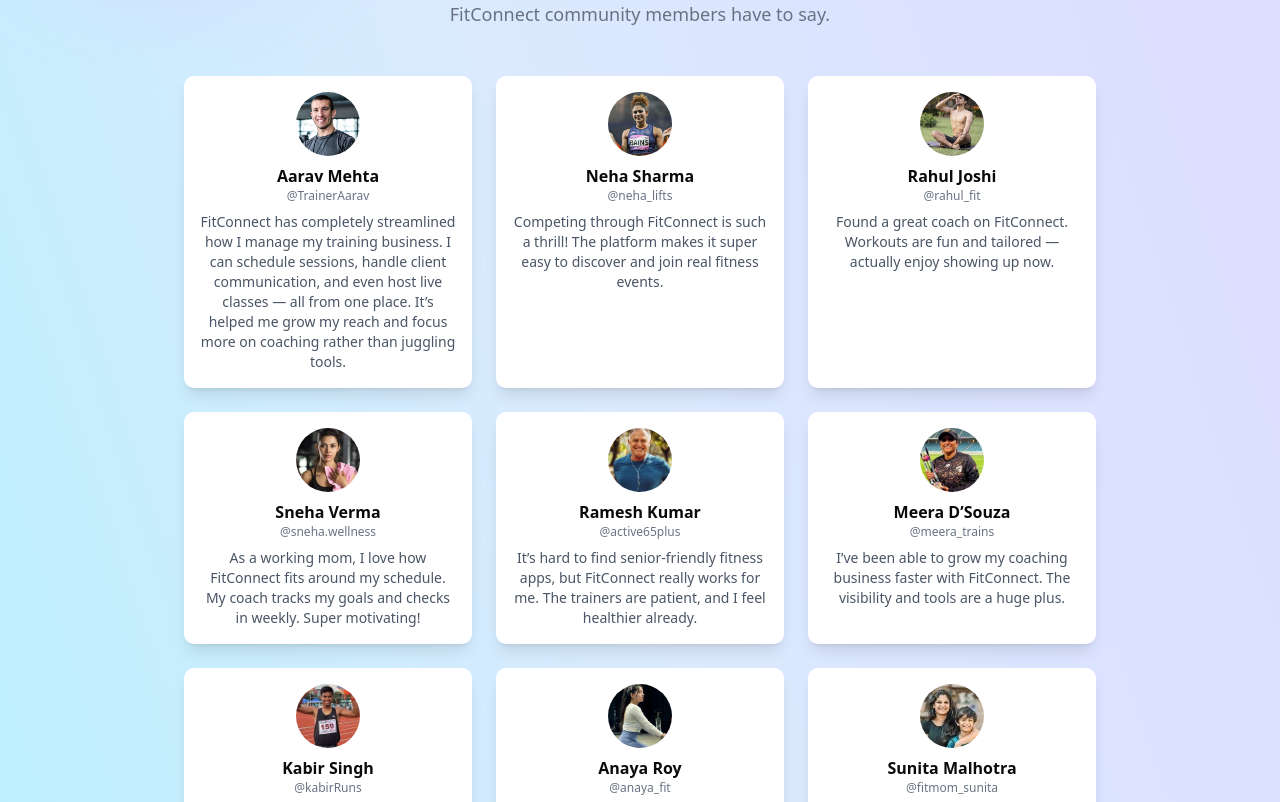
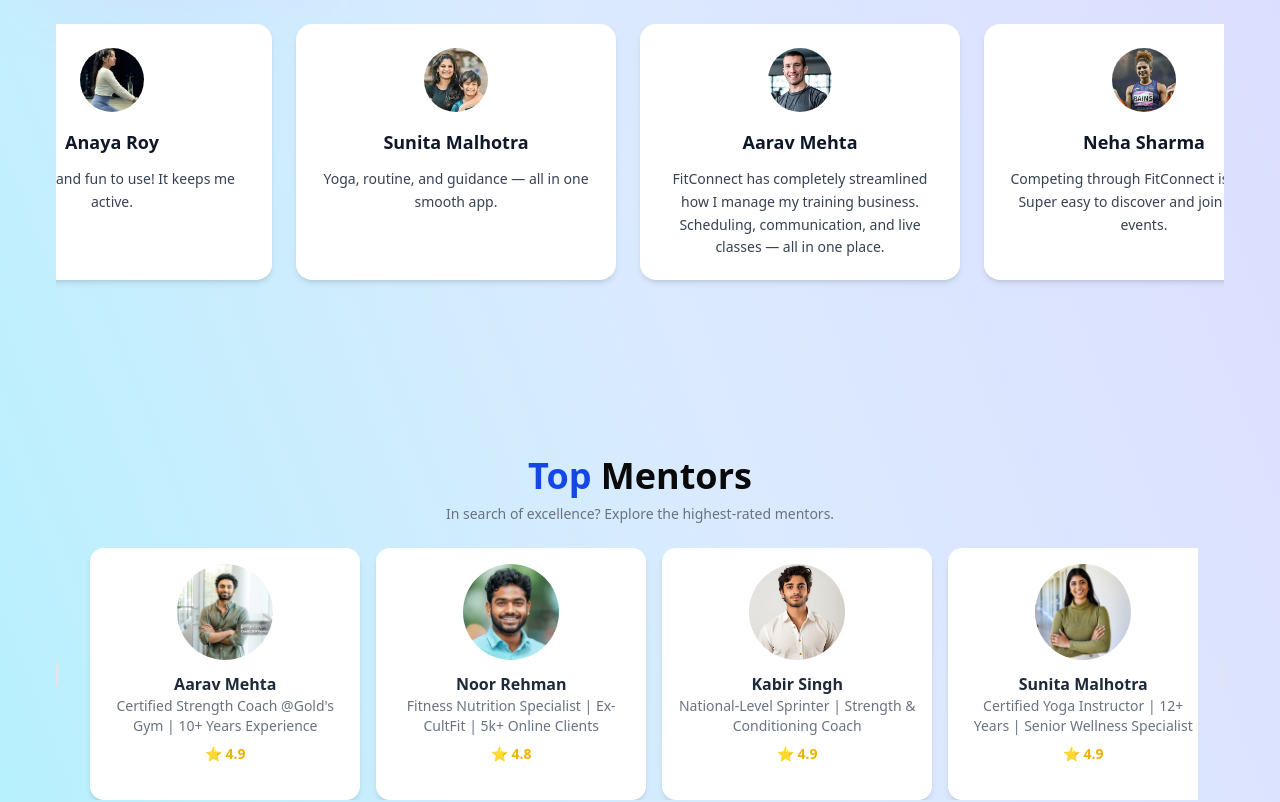
Before and after one commit to Praveenkumar02023/fit-connect, a React (Vite) app in the folder frontend/: page / in a window 1280 px wide. Shown: the part 1400-2202 px from the top of the page. Built offline with nearby package versions, Linux system fonts and the light colour scheme.

Commit message:
made all review card left scrollable

```diff
--- a/frontend/src/components/LandingPage/ReviewCard.jsx
+++ b/frontend/src/components/LandingPage/ReviewCard.jsx
@@ -2,11 +2,32 @@
 
 const ReviewCard = ({ name, username, image, review }) => {
   return (
-    <div className="bg-white p-4 rounded-lg shadow-lg w-64 sm:w-72 flex flex-col items-center text-center">
-      <img src={image} alt={name} className="w-16 h-16 rounded-full object-cover mb-2" />
-      <h4 className="font-bold text-sm sm:text-base">{name}</h4>
-      <span className="text-xs text-gray-500">{username}</span>
-      <p className="text-sm text-gray-600 mt-2">{review}</p>
+    <div
+      className="
+        bg-white shadow-md rounded-2xl
+        w-80 h-64
+        flex flex-col items-center text-center
+        px-6 py-6
+        whitespace-normal
+      "
+    >
+      {/* Avatar */}
+      <img
+        src={image}
+        alt={name}
+        className="h-16 w-16 rounded-full object-cover mb-4"
+      />
+
+      {/* Name */}
+      <h2 className="text-lg font-semibold text-gray-900">{name}</h2>
+
+      {/* Username */}
+      <p className="text-sm text-gray-500 mb-3">{username}</p>
+
+      {/* Review */}
+      <p className="text-gray-700 text-sm line-clamp-4 leading-relaxed">
+        {review}
+      </p>
     </div>
   );
 };
--- a/frontend/src/components/LandingPage/Reviews.jsx
+++ b/frontend/src/components/LandingPage/Reviews.jsx
@@ -1,101 +1,61 @@
-import React from "react";
+import React, { useRef, useEffect } from "react";
 import ReviewCard from "./ReviewCard";
 
 const Reviews = () => {
+  const scrollRef = useRef(null);
+
   const userReviews = [
-    {
-      name: "Aarav Mehta",
-      twitter: "@TrainerAarav",
-      image: "/trainer1.png",
-      review:
-        "FitConnect has completely streamlined how I manage my training business. I can schedule sessions, handle client communication, and even host live classes — all from one place. It’s helped me grow my reach and focus more on coaching rather than juggling tools.",
-    },
-    {
-      name: "Neha Sharma",
-      twitter: "@neha_lifts",
-      image: "/athelete.jpg",
-      review:
-        "Competing through FitConnect is such a thrill! The platform makes it super easy to discover and join real fitness events.",
-    },
-    {
-      name: "Rahul Joshi",
-      twitter: "@rahul_fit",
-      image: "/teen.jpg",
-      review:
-        "Found a great coach on FitConnect. Workouts are fun and tailored — actually enjoy showing up now.",
-    },
-    {
-      name: "Sneha Verma",
-      twitter: "@sneha.wellness",
-      image: "/adult1.jpg",
-      review:
-        "As a working mom, I love how FitConnect fits around my schedule. My coach tracks my goals and checks in weekly. Super motivating!",
-    },
-    {
-      name: "Ramesh Kumar",
-      twitter: "@active65plus",
-      image: "/elder.jpg",
-      review:
-        "It’s hard to find senior-friendly fitness apps, but FitConnect really works for me. The trainers are patient, and I feel healthier already.",
-    },
-    {
-      name: "Meera D’Souza",
-      twitter: "@meera_trains",
-      image: "/coach.jpg",
-      review:
-        "I’ve been able to grow my coaching business faster with FitConnect. The visibility and tools are a huge plus.",
-    },
-    {
-      name: "Kabir Singh",
-      twitter: "@kabirRuns",
-      image: "/runner.jpg",
-      review:
-        "Competing and tracking my training in one place is awesome. FitConnect is built for serious athletes.",
-    },
-    {
-      name: "Anaya Roy",
-      twitter: "@anaya_fit",
-      image: "/teen2.jpg",
-      review:
-        "I just like how fun and simple FitConnect is. It keeps me moving.",
-    },
-    {
-      name: "Sunita Malhotra",
-      twitter: "@fitmom_sunita",
-      image: "/mom.jpg",
-      review:
-        "Yoga, routine, and support — all in one app. Love it!",
-    },
+    { name: "Aarav Mehta", twitter: "@TrainerAarav", image: "/trainer1.png", review: "FitConnect has completely streamlined how I manage my training business. Scheduling, communication, and live classes — all in one place." },
+    { name: "Neha Sharma", twitter: "@neha_lifts", image: "/athelete.jpg", review: "Competing through FitConnect is a thrill! Super easy to discover and join fitness events." },
+    { name: "Rahul Joshi", twitter: "@rahul_fit", image: "/teen.jpg", review: "Found an amazing coach. Workouts are fun and personalized — I actually enjoy training." },
+    { name: "Sneha Verma", twitter: "@sneha.wellness", image: "/adult1.jpg", review: "FitConnect fits perfectly into my schedule. Weekly check-ins keep me motivated!" },
+    { name: "Ramesh Kumar", twitter: "@active65plus", image: "/elder.jpg", review: "A great fitness platform for seniors. Trainers are patient and helpful." },
+    { name: "Meera D’Souza", twitter: "@meera_trains", image: "/coach.jpg", review: "My coaching business grew faster with FitConnect’s tools and visibility." },
+    { name: "Kabir Singh", twitter: "@kabirRuns", image: "/runner.jpg", review: "Tracking training + competitions in one place is awesome." },
+    { name: "Anaya Roy", twitter: "@anaya_fit", image: "/teen2.jpg", review: "So simple and fun to use! It keeps me active." },
+    { name: "Sunita Malhotra", twitter: "@fitmom_sunita", image: "/mom.jpg", review: "Yoga, routine, and guidance — all in one smooth app." },
   ];
 
+  const bigList = new Array(20).fill(userReviews).flat();
+
+  useEffect(() => {
+    const box = scrollRef.current;
+
+    const max = box.scrollWidth - box.clientWidth;
+
+    box.scrollLeft = max / 2;
+
+    const smoothLoop = () => {
+      if (box.scrollLeft >= max * 0.9) box.scrollLeft = max * 0.45;
+      if (box.scrollLeft <= max * 0.1) box.scrollLeft = max * 0.55;
+    };
+
+    box.addEventListener("scroll", smoothLoop);
+
+    return () => box.removeEventListener("scroll", smoothLoop);
+  }, []);
+
   return (
-    <div className="relative px-4 md:px-14 py-24 w-full flex flex-col items-center gap-y-12">
-      {/* Background Blurs */}
-      <div className="absolute inset-0 -z-10">
-        <div className="absolute top-20 left-10 blur-3xl h-60 w-60 md:h-96 md:w-96 bg-pink-100 rounded-full animate-pulse"></div>
-        <div className="absolute bottom-10 right-10 blur-3xl h-60 w-60 md:h-96 md:w-96 bg-yellow-100 rounded-full animate-pulse"></div>
-      </div>
+    <div className="relative px-4 md:px-14 py-14 w-full flex flex-col items-center gap-y-12">
 
-      {/* Header */}
-      <div className="relative flex flex-col items-center gap-y-4 w-full md:w-[60%] text-center">
+      <div className="text-center w-full md:w-[60%]">
         <h1 className="text-black font-bold text-3xl md:text-5xl">
           Loved by the community
         </h1>
-        <p className="text-gray-500 text-base md:text-lg w-full md:w-[60%]">
-          Don't take our word for it — listen to what FitConnect community members have to say.
+        <p className="text-gray-500 text-base md:text-lg mt-2">
+          Don't take our word — hear what the FitConnect community says.
         </p>
       </div>
 
-      {/* Review Cards Grid */}
-      <div className="grid grid-cols-1 sm:grid-cols-2 lg:grid-cols-3 gap-6">
-        {userReviews.map((review, index) => (
-          <ReviewCard
-            key={index}
-            name={review.name}
-            username={review.twitter}
-            image={review.image}
-            review={review.review}
-          />
+      {/* SCROLL AREA */}
+      <div
+        ref={scrollRef}
+        className="w-full overflow-x-scroll whitespace-nowrap no-scrollbar py-6 scroll-smooth"
+      >
+        {bigList.map((review, index) => (
+          <div key={index} className="inline-block mr-6">
+            <ReviewCard {...review} />
+          </div>
         ))}
       </div>
     </div>
```
